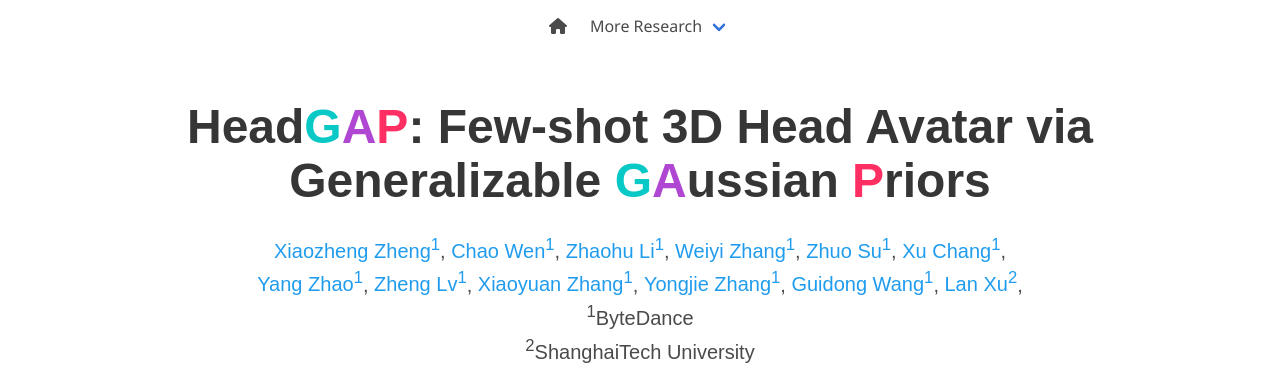
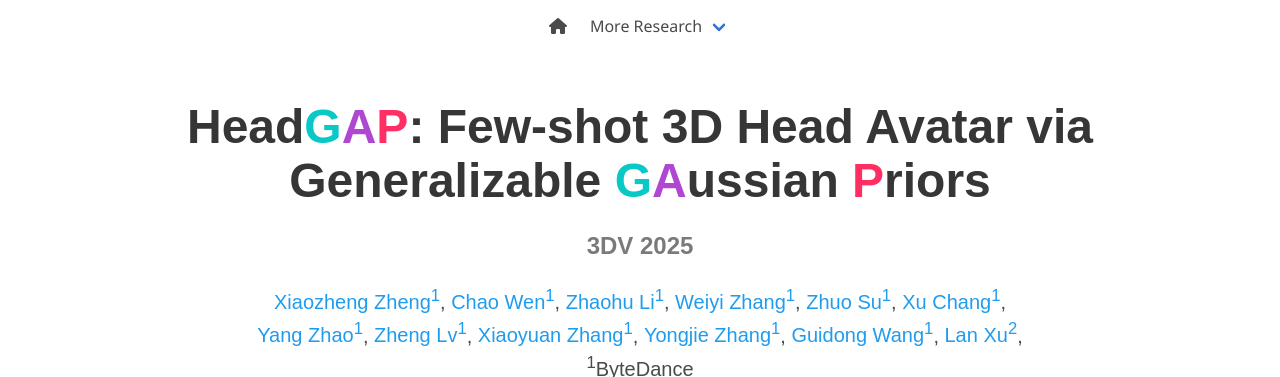
Before and after one commit to headgap/headgap.github.io, a plain HTML site: page index.html in a window 1280 px wide. Shown: the top 377 px of the page. Drawn offline with nearby package versions, Linux system fonts and the light colour scheme; some icons are missing; a web font is replaced by a local one.

Commit message:
Add publication information

```diff
--- a/index.html
+++ b/index.html
@@ -75,7 +75,7 @@
       <div class="columns is-centered">
         <div class="column has-text-centered">
           <h1 class="title is-1 publication-title">Head<span class="g-text">G</span><span class="a-text">A</span><span class="p-text">P</span>: Few-shot 3D Head Avatar via <br>Generalizable <span class="g-text">G</span><span class="a-text">A</span>ussian <span class="p-text">P</span>riors</h1>
-          <!-- <h2 class="title publication-title is-4 has-text-grey"></h2> -->
+          <h2 class="title publication-title is-4 has-text-grey">3DV 2025</h2>
           <div class="is-size-5 publication-authors">
             <span class="author-block">
               <a href="https://scholar.google.com/citations?user=3hSD41oAAAAJ">Xiaozheng Zheng<sup>1</sup></a>,
@@ -461,9 +461,6 @@
                 class="interpolation-image"
                 alt="Texture Interpolation & Texture Swapping."/>
         </div>
-        <!-- <video id="teaser" autoplay muted loop height="100%">
-          <source src="./static/videos/iccv-hamuco.mp4" type="video/mp4">
-        </video> -->
       </div>
     </div>
   </div>
```
